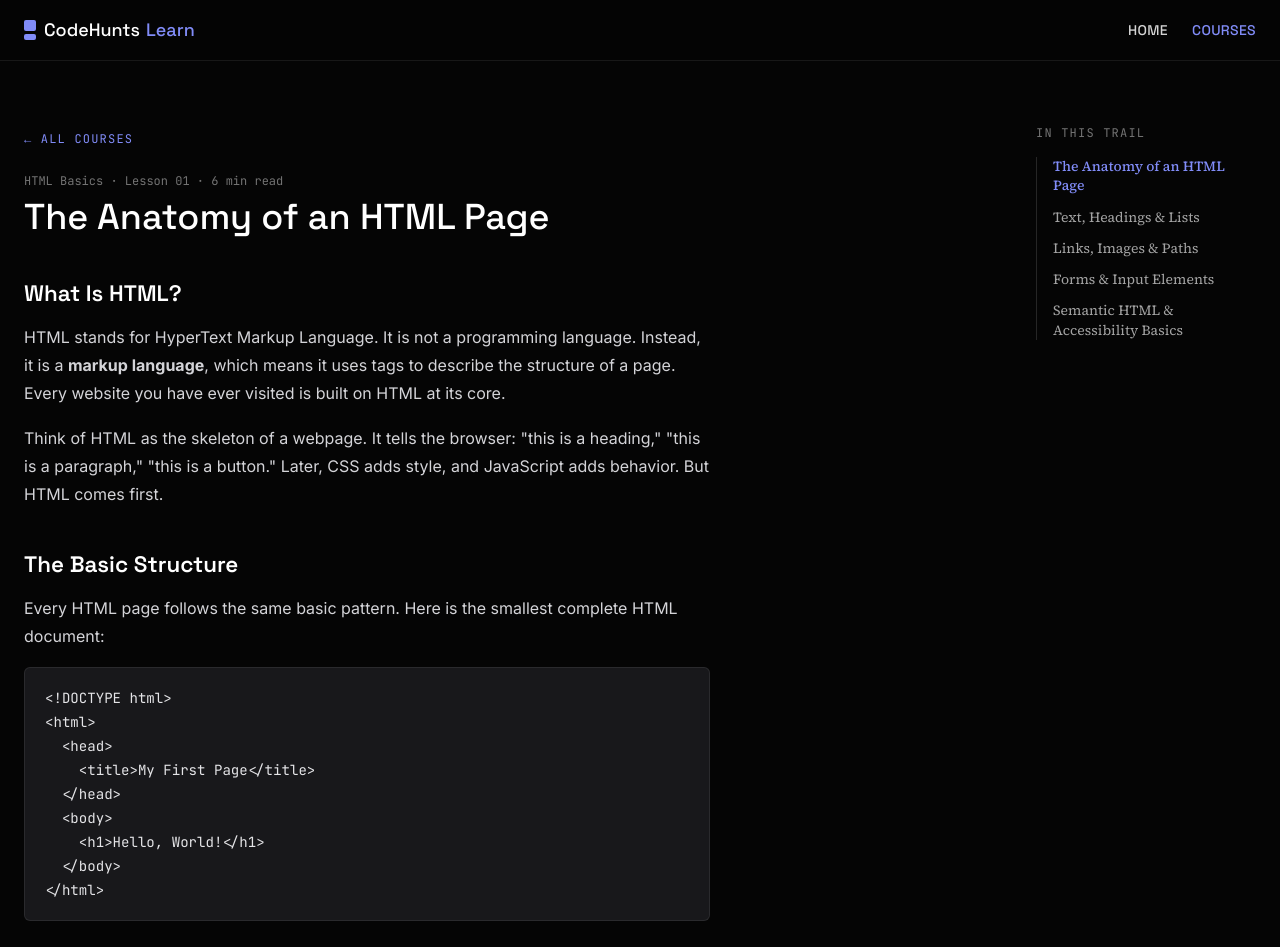
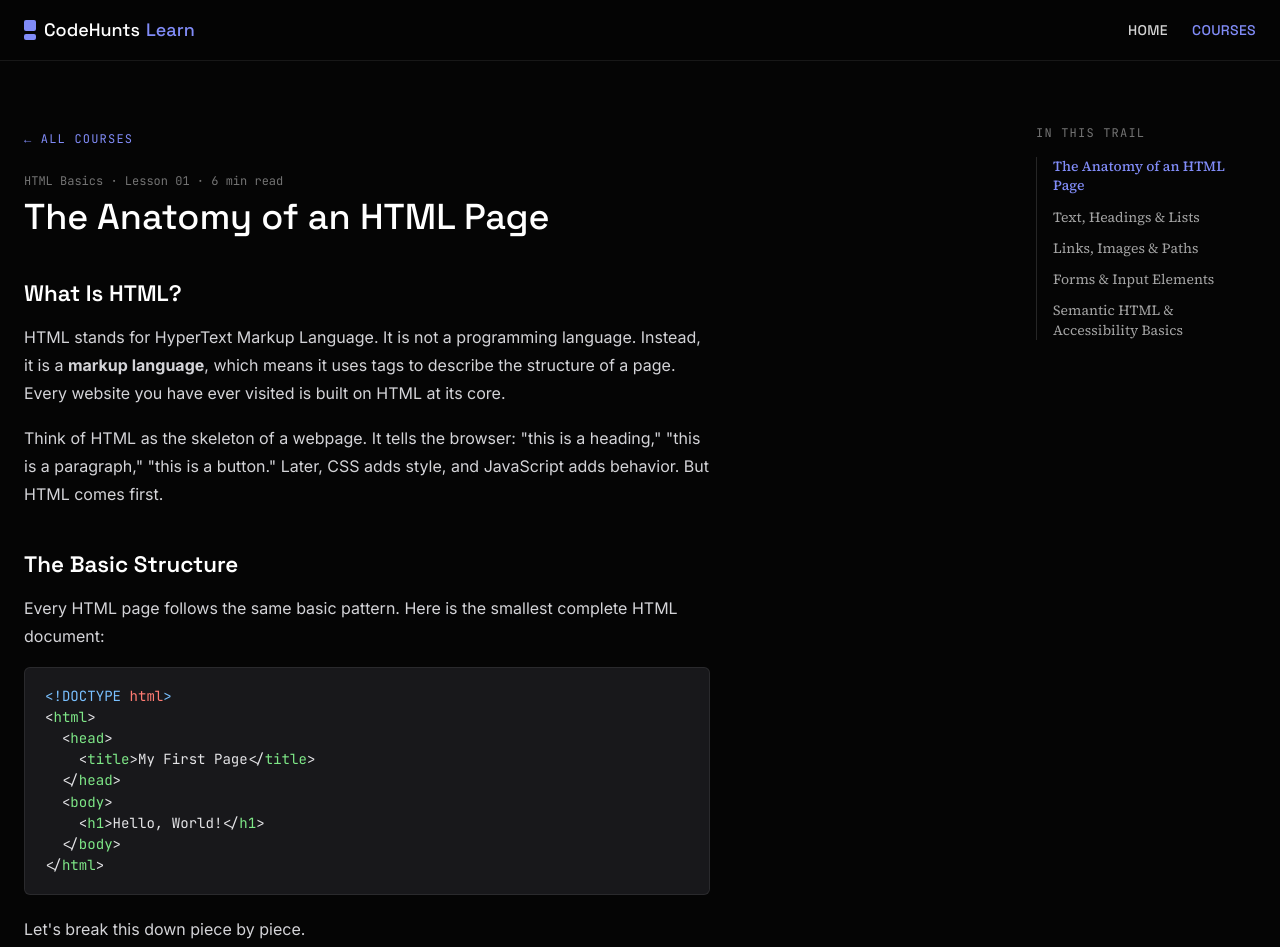
Before and after one commit to uxlabspk/learn, a React (Vite) app: page /courses/01-html-anatomy in a window 1280 px wide. Shown: the top 947 px of the page. Built offline with nearby package versions, Linux system fonts and the light colour scheme.

Commit message:
feat: adding colour highlighting to code

```diff
--- a/src/pages/CourseDetail.tsx
+++ b/src/pages/CourseDetail.tsx
@@ -1,6 +1,8 @@
 import { Link, Navigate, useParams } from 'react-router-dom'
 import ReactMarkdown from 'react-markdown'
 import remarkGfm from 'remark-gfm'
+import rehypeHighlight from 'rehype-highlight';
+import 'highlight.js/styles/github-dark.css';
 import { getLesson, lessonsByTrack } from '../lib/content'
 
 export default function CourseDetail() {
@@ -40,7 +42,7 @@ export default function CourseDetail() {
         )}
 
         <div className="article-body max-w-prose">
-          <ReactMarkdown remarkPlugins={[remarkGfm]}>{lesson.body}</ReactMarkdown>
+          <ReactMarkdown remarkPlugins={[remarkGfm]} rehypePlugins={[rehypeHighlight]}>{lesson.body}</ReactMarkdown>
         </div>
 
         <div className="flex items-center justify-between border-t border-white/[0.08] mt-16 pt-8">
```
Also changed, not shown: package.json (+7 -5 lines), 1 other file (tests, documents, lock files or other folders).
